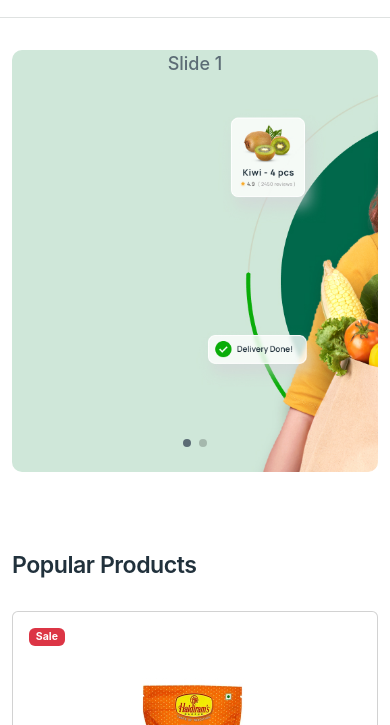
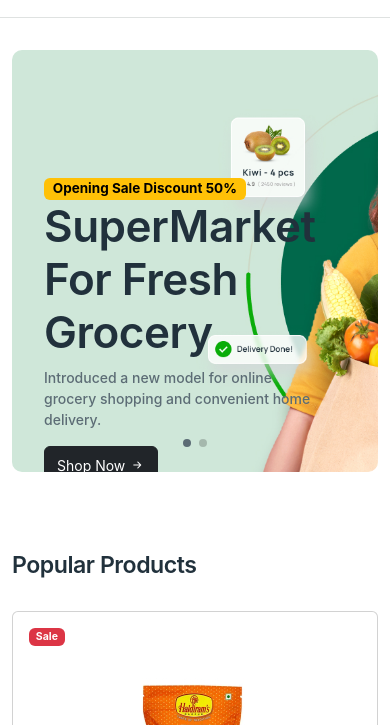
Before and after one commit to YiJing0502/freshCart, a plain HTML site: page index.html in a window 390 px wide. Shown: the part 119-844 px from the top of the page. Drawn offline with nearby package versions, Linux system fonts and the light colour scheme.

Commit message:
big-slide-1

```diff
--- a/css/swiper.css
+++ b/css/swiper.css
@@ -43,6 +43,23 @@
 .big-slide-1 {
     background-image: url(../img/banner/big-slide-1.jpg);
 }
+.big-slide-content {
+    padding: 8rem 2rem 8rem 4rem;
+}
+.slide-h2 {
+    font-size: 48px;
+}
+@media(max-width: 768px) {
+    .big-slide-content {
+        padding: 8rem 4rem 8rem 2rem;
+    }
+    .slide-h2 {
+        font-size: 44px;
+    }
+    .slide-p {
+        font-size: 14px;
+    }
+}
 .big-slide-2 {
     background-image: url(../img/banner/big-slide-2.jpg);
 }
--- a/index.html
+++ b/index.html
@@ -324,7 +324,20 @@
         <!-- Bib Swiper -->
         <div class="swiper bigSwiper">
           <div class="swiper-wrapper">
-            <div class="swiper-slide big-slide big-slide-1 m-0">Slide 1</div>
+            <div class="swiper-slide big-slide big-slide-1 m-0">
+              <div class="big-slide-content d-flex flex-column align-items-start col-xxl-5 col-md-7">
+                <span class="badge text-bg-warning">Opening Sale Discount 50%</span>
+                <h2 class="slide-h2 text-start">SuperMarket For Fresh Grocery</h2>
+                <p class="text-start slide-p">Introduced a new model for online grocery shopping
+                  and convenient home delivery.</p>
+                <button type="button" class="btn btn-dark dropdown-toggle all-departments-btn  fs-6-7"
+                  data-bs-toggle="dropdown" aria-expanded="false">
+                  <span>Shop Now</span>
+                  <i class="bi bi-arrow-right-short fs-6"></i>
+                </button>
+              </div>
+
+            </div>
             <div class="swiper-slide big-slide big-slide-2 m-0">Slide 2</div>
           </div>
           <div class="swiper-pagination m-0"></div>
```
